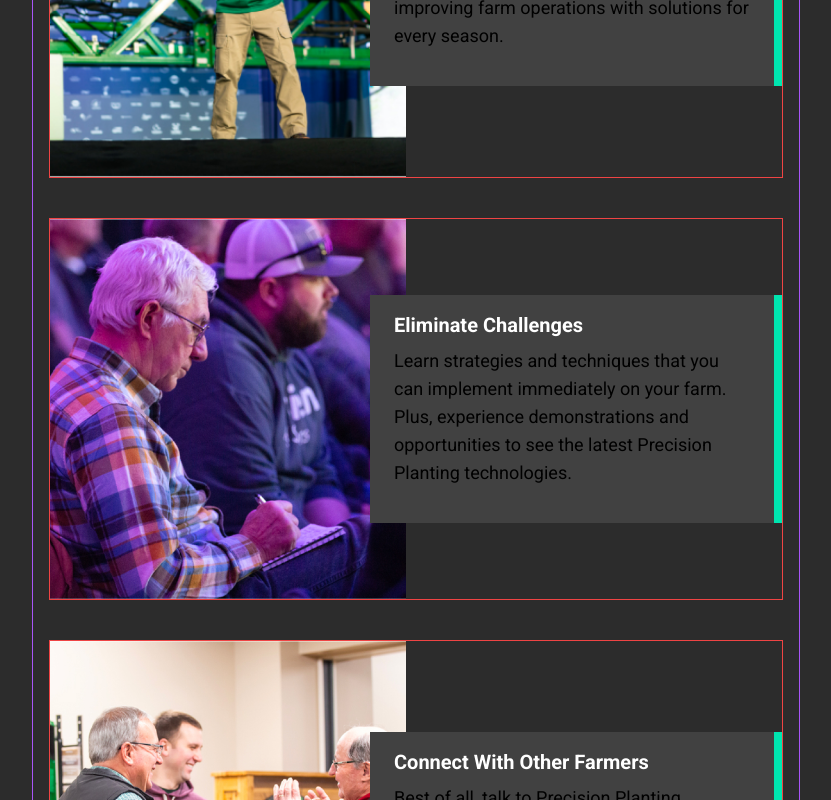
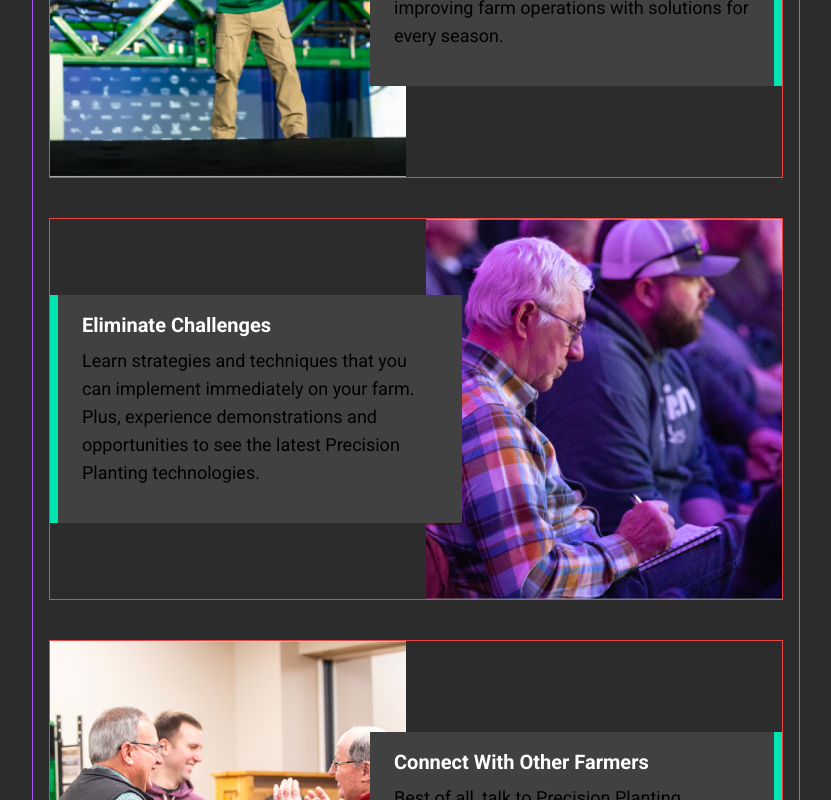
Before and after one commit to andrewgilliland/winter-conference-2024, a Next.js app: page / in a window 1280 px wide. Shown: the part 638-1438 px from the top of the page, without its empty margins (224-1055 px from the left). Built offline with nearby package versions, Linux system fonts and the light colour scheme.

Commit message:
feat: updates mas lg breakpoint for whatsection

```diff
--- a/src/components/MediaCard.tsx
+++ b/src/components/MediaCard.tsx
@@ -5,11 +5,24 @@ type MediaCardProps = {
   imageAlt: string;
   heading: string;
   copy: string;
+  index: number;
 };
 
-const MediaCard = ({ image, imageAlt, heading, copy }: MediaCardProps) => {
+const MediaCard = ({
+  image,
+  imageAlt,
+  heading,
+  copy,
+  index,
+}: MediaCardProps) => {
+  const isEven = index % 2 === 0 ? true : false;
+
   return (
-    <div className="flex flex-col lg:flex-row items-center border border-red-500">
+    <div
+      className={`flex flex-col ${
+        isEven ? "lg:flex-row" : "lg:flex-row-reverse"
+      }  items-center border border-red-500`}
+    >
       <Image
         className="lg:flex-1"
         height={350}
@@ -17,7 +30,11 @@ const MediaCard = ({ image, imageAlt, heading, copy }: MediaCardProps) => {
         alt={imageAlt}
         placeholder="blur"
       />
-      <div className="flex flex-col lg:flex-1 bg-gray-700 border-b-8 lg:border-b-0 lg:border-r-8 border-green-300 mx-4 md:mx-8 lg:mx-0 -mt-9 lg:mt-0 lg:-ml-9 pt-4 px-6 pb-9 gap-2">
+      <div
+        className={`flex flex-col lg:flex-1 bg-gray-700 border-b-8 lg:border-b-0 ${
+          isEven ? "lg:border-r-8 lg:-ml-9" : "lg:border-l-8 lg:-mr-9 z-10"
+        } border-green-300 mx-4 md:mx-8 lg:mx-0 -mt-9 lg:mt-0  pt-4 px-6 pb-9 gap-2`}
+      >
         <h4 className="font-montserrat font-bold text-xl text-white">
           {heading}
         </h4>
--- a/src/components/SectionHeader.tsx
+++ b/src/components/SectionHeader.tsx
@@ -12,7 +12,7 @@ const SectionHeader = ({
   subHeading,
 }: SectionHeaderProps) => {
   return (
-    <div className="flex flex-col gap-2">
+    <div className="flex flex-col gap-2 w-full">
       <DividerHeader text={dividerHeading} />
       <h2 className="font-montserrat font-bold leading-9 text-[30px] text-white text-center">
         {mainHeading}
--- a/src/components/WhatSection.tsx
+++ b/src/components/WhatSection.tsx
@@ -46,6 +46,7 @@ const WhatSection = () => {
               imageAlt={imageAlt}
               heading={heading}
               copy={copy}
+              index={index}
             />
           ))}
         </div>
```
